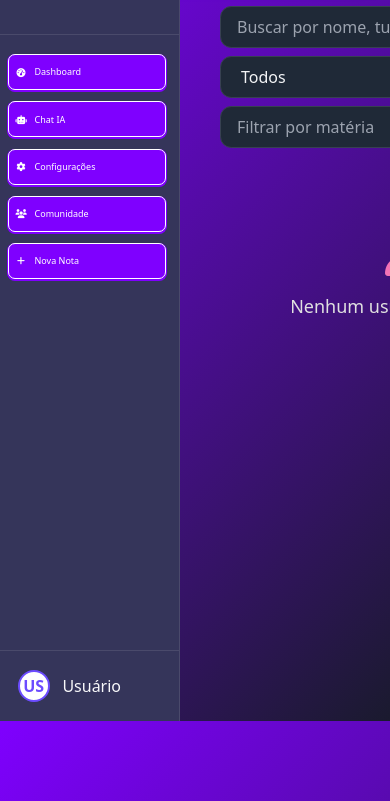
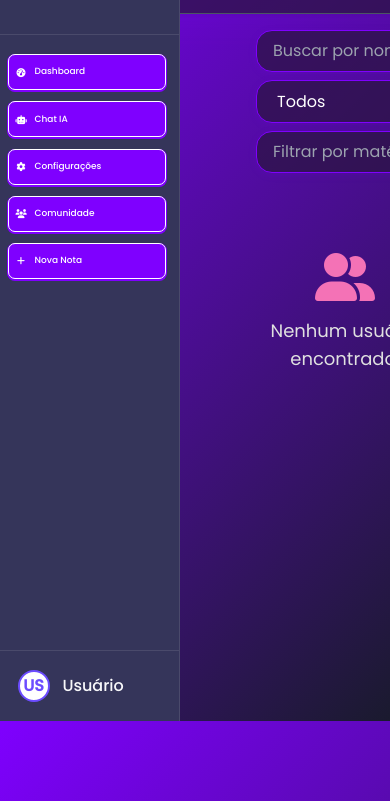
Before and after one commit to joaohmoreirasoares/Students-use-AI, a website: page public/community.html in a window 390 px wide. Shown: the part 123-924 px from the top of the page. Drawn offline with nearby package versions, Linux system fonts and the light colour scheme.

Commit message:
Update community.html
Fiz algumas mudanças no aba de comunidade. Mudei as cores e deixei mais organizado.

```diff
--- a/public/community.html
+++ b/public/community.html
@@ -11,24 +11,99 @@
     <meta name="description" content="Comunidade ENEM AI: conecte-se com estudantes e professores, troque experiências e colabore para o sucesso no ENEM.">
     <meta name="keywords" content="ENEM, comunidade, estudantes, professores, colaboração, educação, tecnologia">
     <style>
-        /* Corrigir rolagem horizontal e garantir largura total */
+        :root {
+            --cor-primaria: #7F00FF;
+            --cor-secundaria: #00C3FF;
+            --cor-destaque: #FF61A6;
+            --cor-fundo: #1A1A2E;
+            --cor-branco: #FFFFFF;
+            --fonte-titulo: 'Montserrat', sans-serif;
+            --fonte-texto: 'Poppins', sans-serif;
+            --sidebar: #35355a;
+            --sidebar-foreground: #f8f8fa;
+            --sidebar-primary: #6c4cff;
+            --sidebar-primary-foreground: #f8f8fa;
+            --sidebar-accent: #444444;
+            --sidebar-accent-foreground: #f8f8fa;
+            --sidebar-border: rgba(255,255,255,0.1);
+            --sidebar-btn-bg: var(--cor-primaria);
+            --sidebar-btn-hover: var(--cor-secundaria);
+            --sidebar-btn-active: var(--cor-destaque);
+            --sidebar-btn-border: #fff;
+            --sidebar-btn-shadow: var(--cor-primaria);
+        }
         html, body {
-            width: 100vw;
-            max-width: 100vw;
+            width: 100vw !important;
+            min-width: 100vw !important;
+            max-width: 100vw !important;
             overflow-x: hidden !important;
         }
         body {
-            margin-left: 60px;
+            font-family: var(--fonte-texto) !important;
+            background: linear-gradient(135deg, var(--cor-primaria) 0%, var(--cor-fundo) 100%) !important;
+            min-height: 100vh !important;
+            color: var(--cor-branco) !important;
+            margin-left: 60px !important;
+            transition: margin-left 0.3s cubic-bezier(0.4,0,0.2,1);
             box-sizing: border-box;
         }
         main.container {
-            width: 100vw;
-            max-width: 100vw;
-            margin-left: 60px;
-            padding-left: 0 !important;
-            padding-right: 0 !important;
-            overflow-x: hidden;
-            box-sizing: border-box;
+            width: calc(100vw - 60px) !important;
+            min-width: calc(100vw - 60px) !important;
+            max-width: calc(100vw - 60px) !important;
+            margin: 0 0 0 60px !important;
+            padding: 2rem 2rem 2rem 2rem !important;
+            box-sizing: border-box !important;
+            overflow-x: hidden !important;
+            background: transparent !important;
+            transition: margin-left 0.3s cubic-bezier(0.4,0,0.2,1);
+        }
+        .sidebar:hover ~ main.container, .sidebar:focus-within ~ main.container {
+            width: calc(100vw - 220px) !important;
+            min-width: calc(100vw - 220px) !important;
+            max-width: calc(100vw - 220px) !important;
+            margin-left: 220px !important;
+        }
+        @media (max-width: 900px) {
+            main.container {
+                width: calc(100vw - 60px) !important;
+                min-width: calc(100vw - 60px) !important;
+                max-width: calc(100vw - 60px) !important;
+                margin-left: 60px !important;
+                padding: 1rem !important;
+            }
+            .sidebar:hover ~ main.container, .sidebar:focus-within ~ main.container {
+                width: calc(100vw - 180px) !important;
+                min-width: calc(100vw - 180px) !important;
+                max-width: calc(100vw - 180px) !important;
+                margin-left: 180px !important;
+            }
+        }
+        /* Filtros padronizados */
+        #search-user, #filter-type, #filter-materia {
+            border-radius: 1rem !important;
+            background: rgba(40, 20, 60, 0.7) !important;
+            border: 1.5px solid var(--cor-primaria) !important;
+            color: var(--cor-branco) !important;
+            box-shadow: 0 2px 8px rgba(127,0,255,0.10) !important;
+            font-family: var(--fonte-texto) !important;
+            font-size: 1rem !important;
+            transition: box-shadow 0.2s, border 0.2s, background 0.2s, color 0.2s;
+        }
+        #search-user:focus, #filter-type:focus, #filter-materia:focus {
+            box-shadow: 0 0 0 3px var(--cor-secundaria), 0 0 0 6px var(--cor-branco) !important;
+            border: 2px solid var(--cor-secundaria) !important;
+        }
+        .sidebar:hover ~ main.container, .sidebar:focus-within ~ main.container {
+            margin-left: 220px; /* Sidebar expandida */
+        }
+        @media (max-width: 900px) {
+            main.container {
+                margin-left: 60px !important;
+            }
+            .sidebar:hover ~ main.container, .sidebar:focus-within ~ main.container {
+                margin-left: 180px !important;
+            }
         }
         #community-list {
             width: 100%;
@@ -48,6 +123,36 @@
         @media (max-width: 768px) {
             .user-card-card {
                 padding: 1rem !important;
+            }
+            #community-list {
+                grid-template-columns: 1fr !important;
+            }
+            .mb-8.flex {
+                flex-direction: column !important;
+                gap: 0.5rem !important;
+            }
+        }
+        /* Cards de usuário padronizados */
+        .glass-card, .shadow-2xl, .shadow-lg, .user-card-card {
+            background: rgba(40, 20, 60, 0.7) !important;
+            border-radius: 1.2rem !important;
+            box-shadow: 0 4px 24px rgba(127,0,255,0.10) !important;
+            padding: 1.5rem 1.2rem !important;
+            display: flex !important;
+            flex-direction: column !important;
+            gap: 1rem !important;
+            font-family: var(--fonte-texto) !important;
+        }
+        .user-card-card {
+            padding: 1.5rem 1.2rem !important;
+            margin-bottom: 1.5rem !important;
+            min-width: 0 !important;
+            word-break: break-word !important;
+        }
+        @media (max-width: 768px) {
+            .user-card-card {
+                padding: 1rem !important;
+                margin-bottom: 1rem !important;
             }
             #community-list {
                 grid-template-columns: 1fr !important;
```
